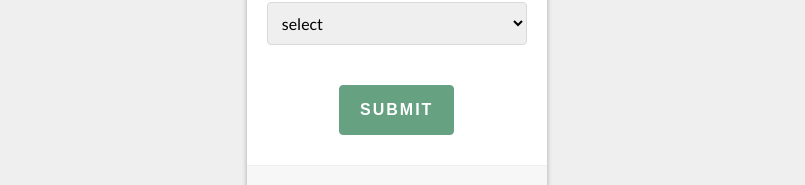
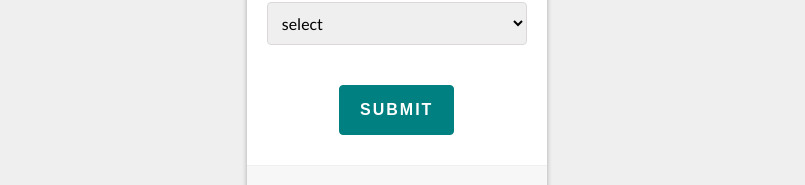
Before and after one commit to SzymonRojek/budget-calculator-react, a React (Create React App) app: page / in a window 1280 px wide. Shown: the part 453-638 px from the top of the page, without its empty margins (237-1042 px from the left). Built offline with nearby package versions, Linux system fonts and the light colour scheme.

Commit message:
back to teal color in the Form component

```diff
--- a/src/components/Message.js
+++ b/src/components/Message.js
@@ -1,7 +1,7 @@
 import "./style.css";
 
 const styledFooter = {
-  backgroundColor: "#66a182",
+  backgroundColor: "teal",
   color: "white",
 };
 const Message = ({ isSubmitted }) => (
--- a/src/components/style.css
+++ b/src/components/style.css
@@ -1,7 +1,7 @@
 .container {
   margin: 15px;
   font-family: "Lato", sans-serif;
-  color: #66a182;
+  color: teal;
   background-color: #fff;
   border-radius: 5px;
   box-shadow: 0 2px 5px rgba(0, 0, 0, 0.3);
@@ -131,8 +131,8 @@
   text-align: center;
   font-size: 16px;
   font-weight: bold;
-  background-color: #66a182;
-  border: 1px solid #66a182;
+  background-color: teal;
+  border: 1px solid teal;
   border-radius: 4px;
   color: white;
   letter-spacing: 2px;
@@ -142,5 +142,5 @@
 }
 
 .form-button:hover {
-  background-color: #60b688;
+  background-color: rgb(23, 179, 179);
 }
```
